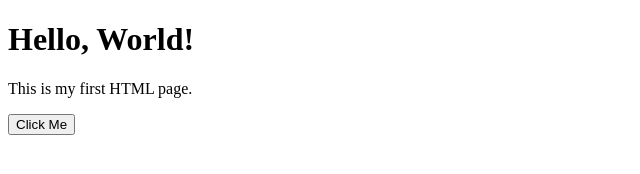
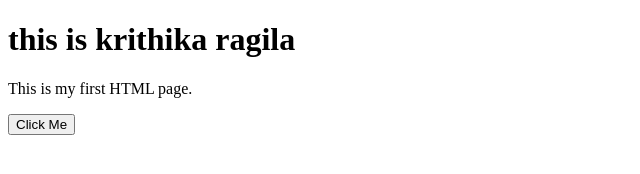
Before and after one commit to Krithika-Ragila/git-rep-1, a plain HTML site: page index.html in a window 1280 px wide. Shown: the whole page, without its empty margins (0-640 px from the left). Drawn offline with Linux system fonts and the light colour scheme.

Commit message:
Update header text in index.html

```diff
--- a/index.html
+++ b/index.html
@@ -5,7 +5,7 @@
 </head>
 <body>
 
-    <h1>Hello, World!</h1>
+    <h1>this is krithika ragila</h1>
     <p>This is my first HTML page.</p>
 
     <button onclick="sayHello()">Click Me</button>
```
